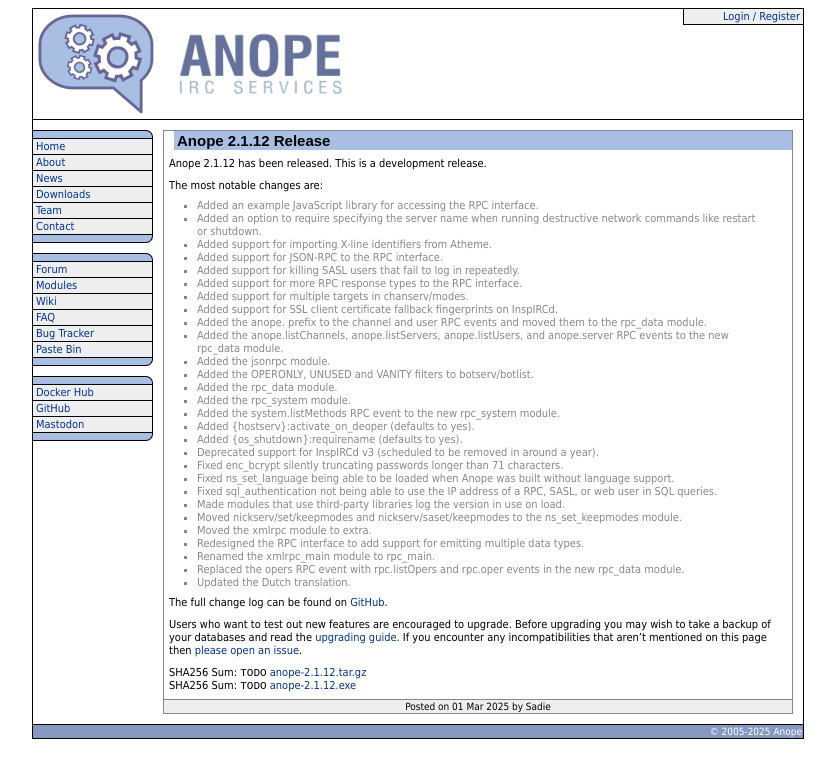
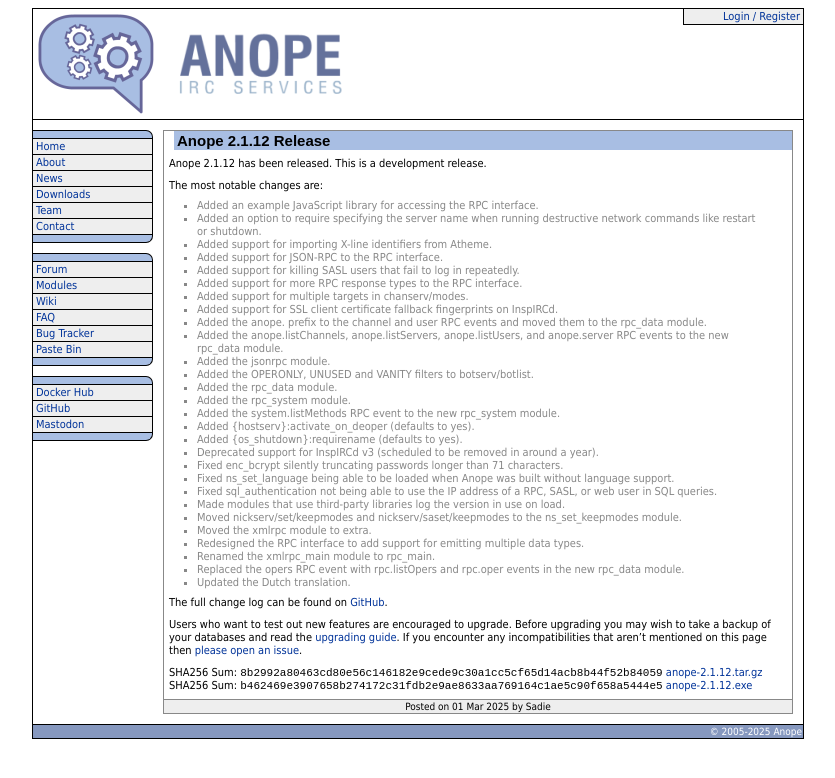
Before and after one commit to anope/website, a Jekyll site: the page built from _posts/2020s/2025-03-01-anope-2112-release.md, in a window 1280 px wide. Shown: the top 778 px of the page, without its empty margins (222-1057 px from the left). Built offline with Jekyll 4.4.1, drawn with Linux system fonts in a browser that asks for light colours.

Commit message:
Fix missing SHA256 sums.

```diff
--- a/_posts/2020s/2025-03-01-anope-2112-release.md
+++ b/_posts/2020s/2025-03-01-anope-2112-release.md
@@ -42,6 +42,6 @@
 
 Users who want to test out new features are encouraged to upgrade. Before upgrading you may wish to take a backup of your databases and read the [upgrading guide](/upgrading.html). If you encounter any incompatibilities that aren't mentioned on this page then [please open an issue](https://github.com/anope/website/issues/new).
 
-SHA256 Sum: `TODO` [anope-2.1.12.tar.gz](https://github.com/anope/anope/archive/refs/tags/2.1.12.tar.gz)
+SHA256 Sum: `8b2992a80463cd80e56c146182e9cede9c30a1cc5cf65d14acb8b44f52b84059` [anope-2.1.12.tar.gz](https://github.com/anope/anope/archive/refs/tags/2.1.12.tar.gz)
 \
-SHA256 Sum: `TODO` [anope-2.1.12.exe](https://github.com/anope/anope/releases/download/2.1.12/anope-2.1.12.exe)
+SHA256 Sum: `b462469e3907658b274172c31fdb2e9ae8633aa769164c1ae5c90f658a5444e5` [anope-2.1.12.exe](https://github.com/anope/anope/releases/download/2.1.12/anope-2.1.12.exe)
```
